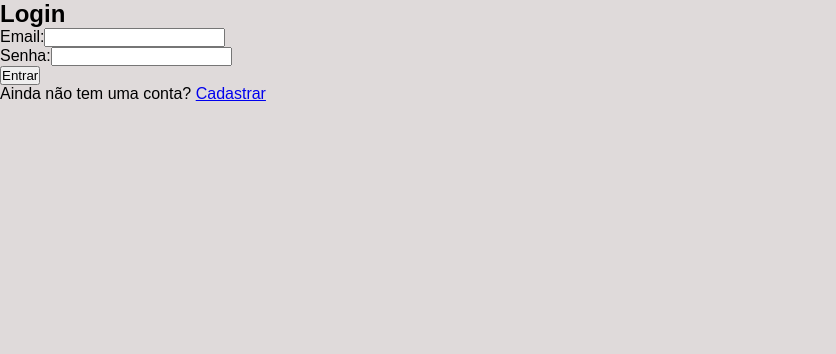
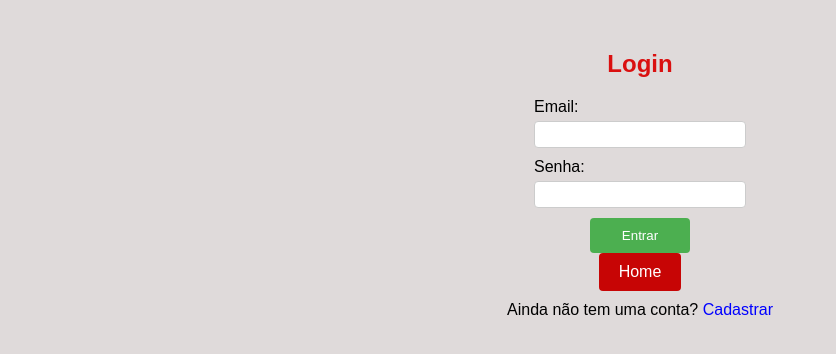
Before and after one commit to moaaskt/APIGameStoreFront, a React (Vite) app: page /login in a window 1280 px wide. Shown: the top 354 px of the page, without its empty margins (0-836 px from the left). Built offline with nearby package versions, Linux system fonts and the light colour scheme; no server answers.

Commit message:
atualizando estilo

```diff
--- a/src/component/CadastrarUser.css
+++ b/src/component/CadastrarUser.css
@@ -1,3 +1,62 @@
 .cadastra-user {
-    background: #dfdada;
-}
+    display: flex;
+    flex-direction: column;
+    align-items: center;
+    margin-top: 50px;
+  }
+
+  h2 {
+    font-size: 24px;
+    margin-bottom: 20px;
+  }
+
+  form {
+    display: flex;
+    flex-direction: column;
+    align-items: center;
+  }
+
+  div {
+    margin-bottom: 10px;
+  }
+
+  label {
+    display: block;
+    margin-bottom: 5px;
+  }
+
+  input[type="text"],
+  input[type="email"],
+  input[type="password"] {
+    width: 200px;
+    padding: 5px;
+    border: 1px solid #ccc;
+    border-radius: 4px;
+  }
+
+  button[type="submit"] {
+    width: 100px;
+    padding: 10px;
+    background-color: #4CAF50;
+    color: white;
+    border: none;
+    border-radius: 4px;
+    cursor: pointer;
+  }
+
+  button[type="submit"]:hover {
+    background-color: #45a049;
+  }
+
+  p {
+    margin-top: 10px;
+  }
+
+  p a {
+    color: blue;
+    text-decoration: none;
+  }
+
+  p a:hover {
+    text-decoration: underline;
+  }
--- a/src/component/CadastrarUser.jsx
+++ b/src/component/CadastrarUser.jsx
@@ -1,5 +1,6 @@
 import React, { useState } from 'react';
 import { Link, useNavigate } from 'react-router-dom';
+import './CadastrarUser.css'
 
 const CadastrarUser = () => {
   const navigate = useNavigate();
@@ -64,9 +65,13 @@ const CadastrarUser = () => {
           <label>Senha:</label>
           <input type="password" value={senha} onChange={(event) => setSenha(event.target.value)} />
         </div>
-        <button type="submit">Cadastrar</button>
+        <button type="submit">Cadastrar</button> <br/> <Link to="/Home">
+            <button className="cadas-button">Home</button>
+          </Link>
       </form>
       <p>Já possui uma conta? <Link to="/login">Faça login</Link></p>
+
+
     </div>
   );
 };
--- a/src/component/Home.css
+++ b/src/component/Home.css
@@ -7,7 +7,9 @@
   margin: 0 auto;
   /* background-color: black; */
 }
-
+.no-results{
+  color: #dfdada;
+}
 .product-grid {
   display: grid;
   grid-template-columns: repeat(auto-fit, minmax(250px, 1fr));
--- a/src/component/Login.css
+++ b/src/component/Login.css
@@ -0,0 +1,71 @@
+* {
+    padding: 0;
+    margin: 0;
+  }
+
+  .login {
+    display: flex;
+    flex-direction: column;
+    align-items: center;
+    margin-top: 50px;
+  }
+
+  h2 {
+    font-size: 24px;
+    margin-bottom: 20px;
+    color: rgb(218, 16, 16);
+  }
+
+  form {
+    display: flex;
+    flex-direction: column;
+    align-items: center;
+  }
+
+  div {
+    margin-bottom: 10px;
+  }
+
+  label {
+    display: block;
+    margin-bottom: 5px;
+  }
+
+  input[type="email"],
+  input[type="password"] {
+    width: 200px;
+    padding: 5px;
+    border: 1px solid #ccc;
+    border-radius: 4px;
+  }
+
+  button[type="submit"] {
+    width: 100px;
+    padding: 10px;
+    background-color: #4CAF50;
+    color: white;
+    border: none;
+    border-radius: 4px;
+    cursor: pointer;
+  }
+
+  button[type="submit"]:hover {
+    background-color: #45a049;
+  }
+
+  p {
+    margin-top: 10px;
+  }
+
+  p a {
+    color: blue;
+    text-decoration: none;
+  }
+
+  p a:hover {
+    text-decoration: underline;
+  }
+
+  body {
+    background-color: rgb(223, 218, 218);
+  }
--- a/src/component/Login.jsx
+++ b/src/component/Login.jsx
@@ -1,6 +1,7 @@
 import React, { useState } from 'react';
 import { Link } from 'react-router-dom';
 import CadastrarUser from './CadastrarUser';
+import './Login.css'
 
 const Login = () => {
   const [email, setEmail] = useState('');
@@ -24,7 +25,9 @@ const Login = () => {
           <label>Senha:</label>
           <input type="password" value={password} onChange={(event) => setPassword(event.target.value)} />
         </div>
-        <button type="submit">Entrar</button>
+        <button type="submit">Entrar</button> <Link to="/Home">
+            <button className="cadas-button">Home</button>
+          </Link>
       </form>
       <p>Ainda não tem uma conta? <Link to="/CadastrarUser">Cadastrar</Link></p>
     </div>
```
